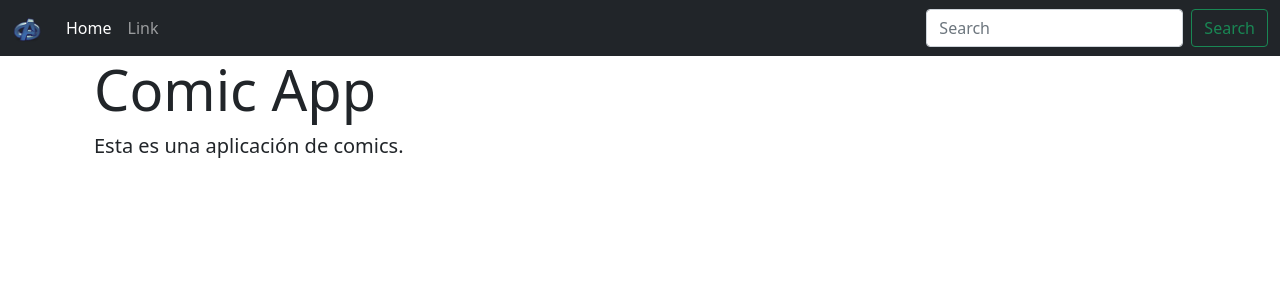
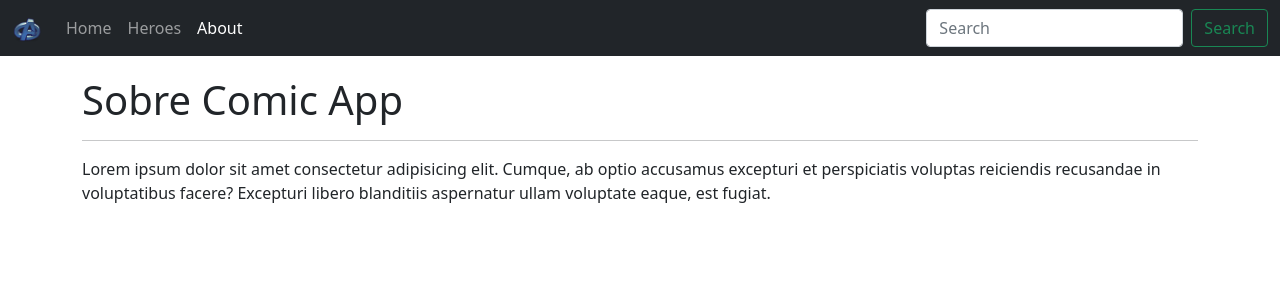
Before and after one commit to joseespiritu/LearningAngular, an Angular app in the folder spa/: page /about in a window 1280 px wide. Before the commit this address led to /home. Shown: the top 300 px of the page. Built offline with nearby package versions, Linux system fonts and the light colour scheme.

Commit message:
RouterLink - LinkActive

```diff
--- a/spa/src/app/app.component.html
+++ b/spa/src/app/app.component.html
@@ -1,6 +1,6 @@
 <app-navbar></app-navbar>
 
-<div class="container">
+<div class="container main-container">
 
     <router-outlet></router-outlet>
 
--- a/spa/src/app/app.routes.ts
+++ b/spa/src/app/app.routes.ts
@@ -1,8 +1,12 @@
 import { RouterModule, Routes } from '@angular/router';
 import { HomeComponent } from './components/home/home.component';
+import { AboutComponent } from "./components/about/about.component";
+import { HeroesComponent } from "./components/heroes/heroes.component";
 
 const APP_AROUTES: Routes = [
     { path: 'home', component: HomeComponent },
+    { path: 'about', component: AboutComponent },
+    { path: 'heroes', component: HeroesComponent },
     { path: '**', pathMatch: 'full', redirectTo: 'home'}
 ];
 
--- a/spa/src/app/components/about/about.component.html
+++ b/spa/src/app/components/about/about.component.html
@@ -1 +1,5 @@
-<p>about works!</p>
+<h1 class="animated fadeIn fast">Sobre Comic App</h1>
+<hr>
+<p class="animated fadeIn">
+    Lorem ipsum dolor sit amet consectetur adipisicing elit. Cumque, ab optio accusamus excepturi et perspiciatis voluptas reiciendis recusandae in voluptatibus facere? Excepturi libero blanditiis aspernatur ullam voluptate eaque, est fugiat.
+</p>
--- a/spa/src/app/components/home/home.component.html
+++ b/spa/src/app/components/home/home.component.html
@@ -1,4 +1,4 @@
-<div class="jumbotron jumbotron-fluid">
+<div class="jumbotron jumbotron-fluid animated fadeIn fast">
     <div class="container">
         <h1 class="display-4">Comic App</h1>
         <p class="lead">Esta es una aplicación de comics.</p>
--- a/spa/src/app/components/shared/navbar/navbar.component.html
+++ b/spa/src/app/components/shared/navbar/navbar.component.html
@@ -12,10 +12,13 @@
         <div class="collapse navbar-collapse" id="navbarSupportedContent">
             <ul class="navbar-nav me-auto mb-2 mb-lg-0">
                 <li class="nav-item">
-                    <a class="nav-link active" aria-current="page" href="#">Home</a>
+                    <a class="nav-link" routerLinkActive="active" [routerLink]="['home']">Home</a>
                 </li>
                 <li class="nav-item">
-                    <a class="nav-link" href="#">Link</a>
+                    <a class="nav-link" routerLinkActive="active" [routerLink]="['heroes']">Heroes</a>
+                </li>
+                <li class="nav-item">
+                    <a class="nav-link" routerLinkActive="active" [routerLink]="['about']">About</a>
                 </li>
             </ul>
 
--- a/spa/src/styles.css
+++ b/spa/src/styles.css
@@ -0,0 +1,32 @@
+.main-container {
+  margin-top: 20px;
+}
+
+/* Animaciones */
+.animated {
+  -webkit-animation-duration: 1s;
+  animation-duration: 1s;
+  -webkit-animation-fill-mode: both;
+  animation-fill-mode: both;
+}
+
+.fast {
+  -webkit-animation-duration: 0.4s;
+  animation-duration: 0.4s;
+  -webkit-animation-fill-mode: both;
+  animation-fill-mode: both;
+}
+
+@keyframes fadeIn {
+  from {
+    opacity: 0;
+  }
+
+  to {
+    opacity: 1;
+  }
+}
+
+.fadeIn {
+  animation-name: fadeIn;
+}
```
